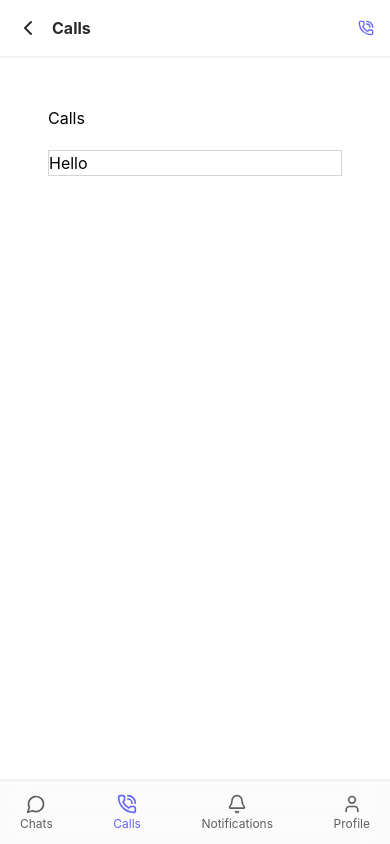
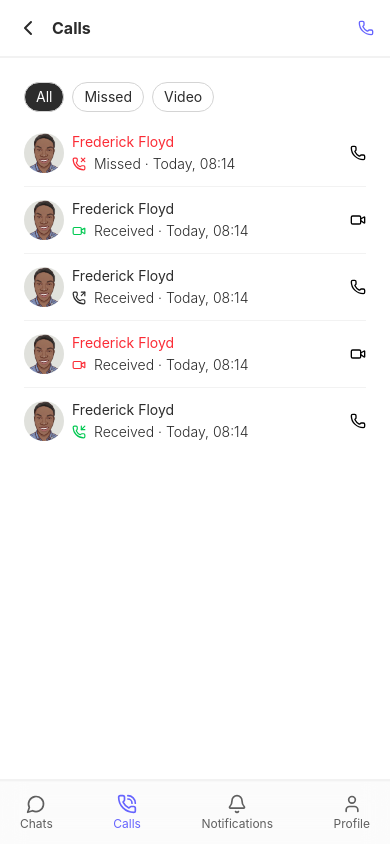
Before and after one commit to codthathing/Free-Chat, a React (Vite) app: page /calls in a window 390 px wide. Built offline with nearby package versions, Linux system fonts and the light colour scheme.

Commit message:
feat: added the page for calls and section, also updated the UI of the navigation icons

```diff
--- a/src/components/call/CallSection.jsx
+++ b/src/components/call/CallSection.jsx
@@ -1,9 +1,92 @@
+import {useState} from "react";
+import {
+  PhoneIcon,
+  PhoneIncomingIcon,
+  PhoneMissedIcon, PhoneOutgoingIcon,
+  VideoIcon
+} from "lucide-react";
+
+const callFilter = [
+  { id: 0, text: "all" },
+  { id: 1, text: "missed" },
+  { id: 2, text: "video" },
+]
+
 export default function CallSection() {
+  const [currentCallFilter, setCurrentCallFilter] = useState("all");
+
   return (
-    <section className={"flex-1 overflow-hidden flex p-8 md:pt-10 md:justify-center w-full bg-white md:bg-background-gray"}>
-      <div className={"w-full flex flex-col gap-y-5 lg:gap-y-4 md:w-[70%] lg:w-2/5 p-4 md:p-0"}>
-        <h1 className={""}>Calls</h1>
-        <div className={"w-full md:bg-white md:border border-light-gray md:rounded-2xl h-fit max-h-full border  md:px-8 md:py-10 lg:py-7.5 lg:px-6"}>Hello</div>
+    <section className={"flex-1 overflow-hidden flex p-6 md:pt-10 md:justify-center w-full bg-white md:bg-background-gray"}>
+      <div className={"w-full flex flex-col gap-y-5 lg:gap-y-4 md:w-[70%] lg:w-2/5"}>
+        <h1 className={"hidden md:block text-heading-black font-semibold md:text-xl"}>Calls</h1>
+        <div className={"flex gap-x-2"}>{callFilter.map(({ id, text }) => <p key={id} className={`border border-light-gray capitalize text-charcoal-black text-sm md:text-base lg:text-sm py-1 px-2.75 rounded-2xl ${text === currentCallFilter ? "text-white bg-charcoal-black" : "text-charcoal-black bg-transparent"}`} onClick={() => setCurrentCallFilter(text)}>{text}</p>)}</div>
+        <div className={"w-full flex flex-col gap-y-3 md:gap-y-4 divide-y divide-background-gray md:bg-white md:border border-light-gray md:rounded-2xl h-fit max-h-full  md:px-5 md:py-8 lg:py-6 lg:px-4"}>
+          <div className={"flex justify-between items-center pb-3 md:pb-4"}>
+            <div className={"flex items-center gap-x-2"}>
+              <img src={"/display-picture.jpg"} alt={"User DP"} className={"w-10 h-10 md:w-13 md:h-13 lg:w-11 lg:h-11 rounded-full"} />
+              <div className={"flex flex-col gap-y-0.5 md:gap-y-0"}>
+                <p className={"text-red-500 text-sm md:text-lg lg:text-base"}>Frederick Floyd</p>
+                <div className={"flex items-center gap-x-2"}>
+                  <PhoneMissedIcon className={"size-3.5 md:size-5 lg:size-4 text-red-500"} />
+                  <span className={"text-sm md:text-base lg:text-sm text-charcoal-black font-light"}>{"Missed"} · {"Today, 08:14"}</span>
+                </div>
+              </div>
+            </div>
+            <PhoneIcon className={"size-4 md:size-6 lg:size-5"} />
+          </div>
+          <div className={"flex justify-between items-center pb-3 md:pb-4"}>
+            <div className={"flex items-center gap-x-2"}>
+              <img src={"/display-picture.jpg"} alt={"User DP"} className={"w-10 h-10 md:w-13 md:h-13 lg:w-11 lg:h-11 rounded-full"} />
+              <div className={"flex flex-col gap-y-0.5 md:gap-y-0"}>
+                <p className={"text-charcoal-black text-sm md:text-lg lg:text-base"}>Frederick Floyd</p>
+                <div className={"flex items-center gap-x-2"}>
+                  <VideoIcon className={"size-3.5 md:size-5 lg:size-4 text-green-500"} />
+                  <span className={"text-sm md:text-base lg:text-sm text-charcoal-black font-light"}>{"Received"} · {"Today, 08:14"}</span>
+                </div>
+              </div>
+            </div>
+            <VideoIcon className={"size-4 md:size-6 lg:size-5"} />
+          </div>
+          <div className={"flex justify-between items-center pb-3 md:pb-4"}>
+            <div className={"flex items-center gap-x-2"}>
+              <img src={"/display-picture.jpg"} alt={"User DP"} className={"w-10 h-10 md:w-13 md:h-13 lg:w-11 lg:h-11 rounded-full"} />
+              <div className={"flex flex-col gap-y-0.5 md:gap-y-0"}>
+                <p className={"text-charcoal-black text-sm md:text-lg lg:text-base"}>Frederick Floyd</p>
+                <div className={"flex items-center gap-x-2"}>
+                  <PhoneOutgoingIcon className={"size-3.5 md:size-5 lg:size-4 text-charcoal-black"} />
+                  <span className={"text-sm md:text-base lg:text-sm text-charcoal-black font-light"}>{"Received"} · {"Today, 08:14"}</span>
+                </div>
+              </div>
+            </div>
+            <PhoneIcon className={"size-4 md:size-6 lg:size-5"} />
+          </div>
+          <div className={"flex justify-between items-center pb-3 md:pb-4"}>
+            <div className={"flex items-center gap-x-2"}>
+              <img src={"/display-picture.jpg"} alt={"User DP"} className={"w-10 h-10 md:w-13 md:h-13 lg:w-11 lg:h-11 rounded-full"} />
+              <div className={"flex flex-col gap-y-0.5 md:gap-y-0"}>
+                <p className={"text-red-500 text-sm md:text-lg lg:text-base"}>Frederick Floyd</p>
+                <div className={"flex items-center gap-x-2"}>
+                  <VideoIcon className={"size-3.5 md:size-5 lg:size-4 text-red-500"} />
+                  <span className={"text-sm md:text-base lg:text-sm text-charcoal-black font-light"}>{"Received"} · {"Today, 08:14"}</span>
+                </div>
+              </div>
+            </div>
+            <VideoIcon className={"size-4 md:size-6 lg:size-5"} />
+          </div>
+          <div className={"flex justify-between items-center"}>
+            <div className={"flex items-center gap-x-2"}>
+              <img src={"/display-picture.jpg"} alt={"User DP"} className={"w-10 h-10 md:w-13 md:h-13 lg:w-11 lg:h-11 rounded-full"} />
+              <div className={"flex flex-col gap-y-0.5 md:gap-y-0"}>
+                <p className={"text-charcoal-black text-sm md:text-lg lg:text-base"}>Frederick Floyd</p>
+                <div className={"flex items-center gap-x-2"}>
+                  <PhoneIncomingIcon className={"size-3.5 md:size-5 lg:size-4 text-green-500"} />
+                  <span className={"text-sm md:text-base lg:text-sm text-charcoal-black font-light"}>{"Received"} · {"Today, 08:14"}</span>
+                </div>
+              </div>
+            </div>
+            <PhoneIcon className={"size-4 md:size-6 lg:size-5"} />
+          </div>
+        </div>
       </div>
     </section>
   )
--- a/src/components/filter/FilterSection.jsx
+++ b/src/components/filter/FilterSection.jsx
@@ -4,7 +4,7 @@ export default function FilterSection() {
   return (
     <section className={"flex-1 overflow-hidden flex p-8 md:pt-10 md:justify-center w-full bg-background-gray"}>
       <div className={"w-full h-fit max-h-full flex flex-col gap-y-5 lg:gap-y-4 md:w-[70%] lg:w-2/5 p-4 md:px-8 md:py-10 lg:py-7.5 lg:px-6 bg-white border border-light-gray rounded-2xl"}>
-        <h1 className={"hidden md:block capitalize font-bold text-xl lg:text-2xl text-heading-black"}>create custom filter</h1>
+        <h1 className={"hidden md:block capitalize font-bold md:text-xl text-heading-black"}>create custom filter</h1>
         <section className={"flex flex-col gap-y-2"}>
           <h3 className={"text-medium-gray text-sm first-letter:capitalize font-semibold md:text-base lg:text-sm"}>filter name</h3>
           <input type={"text"} className={"bg-input-gray outline-none p-2.5 md:py-3 md:px-4 md:text-lg lg:text-base rounded-xl capitalize text-charcoal-black"} name={"filter-name-input"} placeholder={"filter name"} />
--- a/src/components/layout/ProtectRoutesLayout.jsx
+++ b/src/components/layout/ProtectRoutesLayout.jsx
@@ -12,6 +12,8 @@ import {useWindowWidth} from "../../hooks/useWindowWidth.js";
 import CallPage from "../../pages/CallPage.jsx";
 import CallSection from "../call/CallSection.jsx";
 import SplashPage from "../../pages/SplashPage.jsx";
+import StatusPage from "../../pages/StatusPage.jsx";
+import StatusSection from "../status/StatusSection.jsx";
 
 export default function ProtectRoutesLayout() {
   const roomIds = useSelector(selectIdsRooms);
@@ -36,6 +38,7 @@ export default function ProtectRoutesLayout() {
           <Route path="/room/:room_id" element={<RoomPage className={"h-dvh"} />} />
           <Route path="/create-filter" element={<FilterPage />} />
           <Route path="/calls" element={<CallPage />} />
+          <Route path={"/status"} element={<StatusPage />} />
         </Route>
       ) : (
         <>
@@ -44,6 +47,7 @@ export default function ProtectRoutesLayout() {
             <Route path="/room/:room_id" element={<HomeTabletSection home={false} width={width}><RoomPage /></HomeTabletSection>} />
             <Route path="/create-filter" element={<FilterSection />} />
             <Route path="/calls" element={<CallSection />} />
+            <Route path="/status" element={<StatusSection />} />
           </Route>
         </>
       )}
--- /dev/null
+++ b/src/components/status/StatusSection.jsx
@@ -0,0 +1,8 @@
+export default function StatusSection() {
+  return (
+    <section className={"flex-1 overflow-hidden grid md:grid-cols-2 lg:grid-cols-[30%_70%] w-full"}>
+      <div className={"bg-white"}>Hello Section</div>
+      <div className={"hidden md:block"}>Status Section</div>
+    </section>
+  )
+}
--- a/src/pages/CallPage.jsx
+++ b/src/pages/CallPage.jsx
@@ -1,5 +1,5 @@
 import HomeMobileFooter from "../components/home/HomeMobileFooter.jsx";
-import {ChevronLeftIcon, PhoneCall} from "lucide-react";
+import {ChevronLeftIcon, PhoneIcon} from "lucide-react";
 import CallSection from "../components/call/CallSection.jsx";
 import {useNavigate} from "react-router-dom";
 
@@ -13,7 +13,7 @@ export default function CallPage() {
           <ChevronLeftIcon className={"size-6 font-extrabold"} onClick={() => navigate(-1)} />
           <h1 className={"capitalize font-bold"}>calls</h1>
         </div>
-        <PhoneCall className={"size-4 text-periwinkle-purple"} />
+        <PhoneIcon className={"size-4 text-periwinkle-purple"} />
       </header>
       <CallSection />
       <HomeMobileFooter />
--- /dev/null
+++ b/src/pages/StatusPage.jsx
@@ -0,0 +1,17 @@
+import {useNavigate} from "react-router-dom";
+import {ChevronLeftIcon} from "lucide-react";
+import StatusSection from "../components/status/StatusSection.jsx";
+
+export default function StatusPage() {
+  const navigate = useNavigate();
+
+  return (
+    <section className="h-dvh flex flex-col gap-y-0.5 bg-background-gray">
+      <header className={"bg-white p-4 flex gap-x-3 items-center text-heading-black md:hidden"}>
+        <ChevronLeftIcon className={"size-6 font-extrabold"} onClick={() => navigate(-1)} />
+        <h1 className={"capitalize font-bold"}>status</h1>
+      </header>
+      <StatusSection />
+    </section>
+  );
+}
--- a/src/store/store.js
+++ b/src/store/store.js
@@ -14,10 +14,10 @@ import {
 } from "../utils/api.js";
 
 const menuIconDetails = [
-  { id: 0, iconKey: "message-circle", iconText: "chats", path: "/" },
-  { id: 1, iconKey: "phone-call", iconText: "calls", path: "/calls" },
-  { id: 2, iconKey: "target", iconText: "status", path: "/status" },
-  { id: 4, iconKey: "bell", iconText: "notifications", path: "/notifications" },
+  { id: 0, iconKey: "message-circle", iconText: "chats", path: "/", links: ["/", "room"] },
+  { id: 1, iconKey: "phone-call", iconText: "calls", path: "/calls", links: ["calls"] },
+  { id: 2, iconKey: "target", iconText: "status", path: "/status", links: ["status"] },
+  { id: 4, iconKey: "bell", iconText: "notifications", path: "/notifications", links: ["notifications"] },
   { id: 5, iconKey: "user", iconText: "profile" },
 ];
 
```
Also changed, not shown: src/components/home/HomeMobileStatus.jsx (+7 -2 lines), src/components/home/HomeNavigationMenu.jsx (+5 -4 lines).
